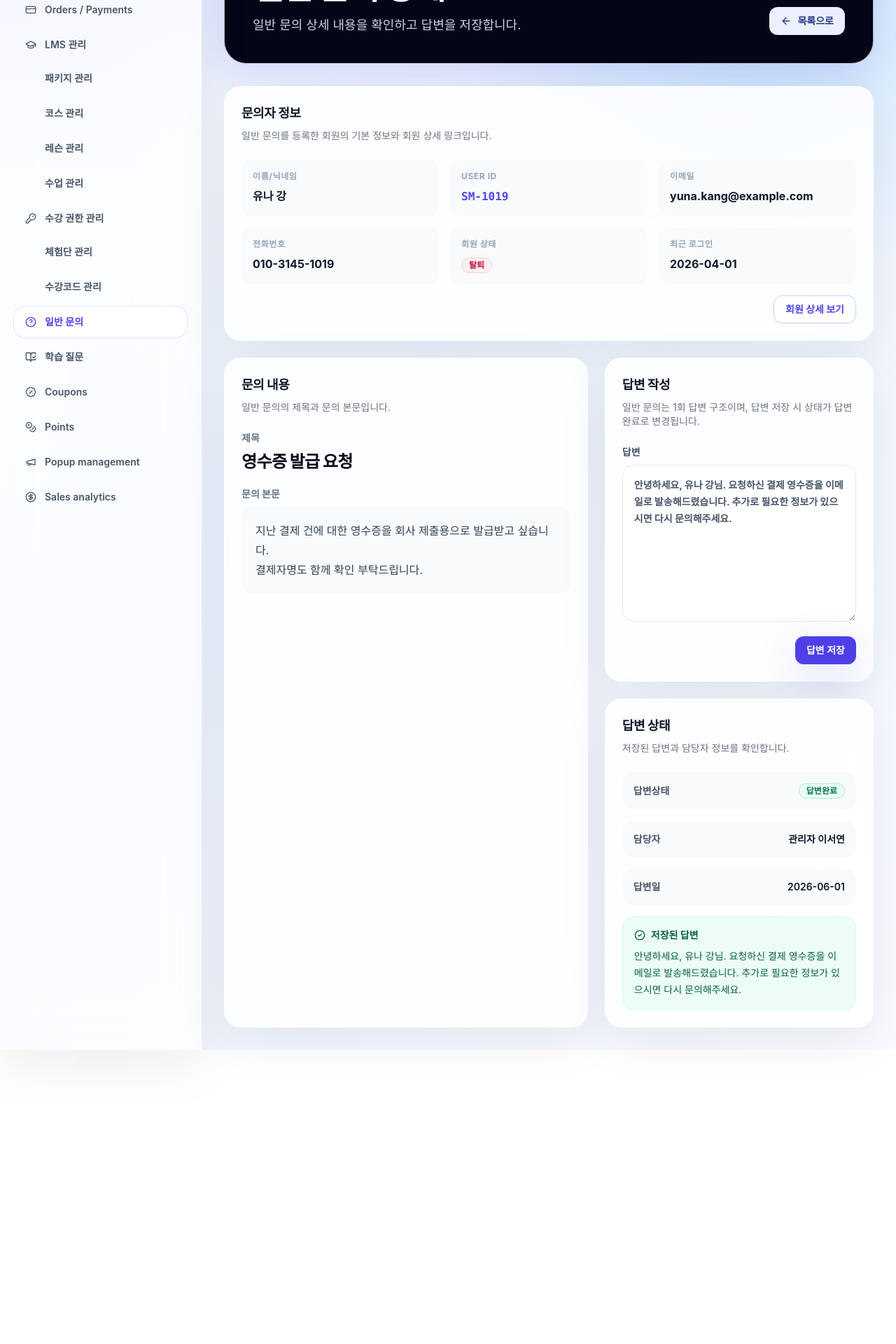
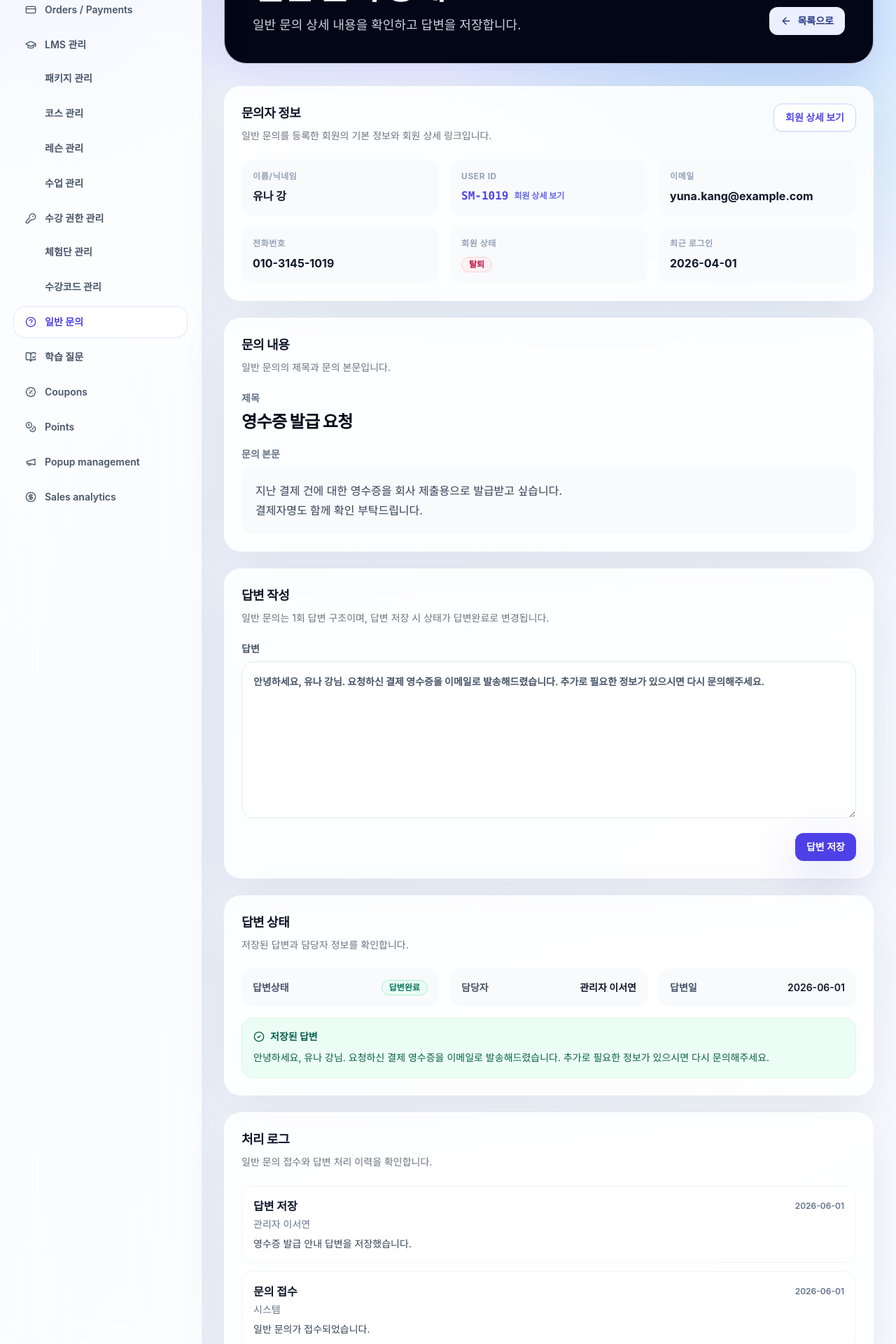
Before and after one commit to koo-2dub/studymini-admin-frontend, a Next.js app: page /inquiries/INQ-304 in a window 1280 px wide. Shown: the part 240-2160 px from the top of the page at 70% size. Before the commit the page ends 1740 px from the top, so only its background shows below. Built offline with nearby package versions, Linux system fonts and the light colour scheme.

Commit message:
Address inquiry UI review feedback

```diff
--- a/app/_components/user-info-card.tsx
+++ b/app/_components/user-info-card.tsx
@@ -33,18 +33,33 @@ export function UserInfoCard({ title, description, user }: { title: string; desc
   return (
     <Card>
       <CardHeader>
-        <CardTitle>{title}</CardTitle>
-        <CardDescription>{description}</CardDescription>
+        <div className="flex flex-col gap-3 sm:flex-row sm:items-start sm:justify-between">
+          <div>
+            <CardTitle>{title}</CardTitle>
+            <CardDescription className="mt-2">{description}</CardDescription>
+          </div>
+          <Link
+            href={`/members/${user.memberId}`}
+            className="inline-flex h-10 shrink-0 items-center justify-center rounded-xl border border-indigo-200 bg-white px-4 text-sm font-bold text-indigo-600 shadow-sm transition-colors hover:bg-indigo-50"
+          >
+            회원 상세 보기
+          </Link>
+        </div>
       </CardHeader>
-      <CardContent className="space-y-4">
+      <CardContent>
         <div className="grid gap-4 md:grid-cols-2 xl:grid-cols-3">
           <UserInfoItem label="이름/닉네임" value={<span className="whitespace-nowrap">{user.name}</span>} />
           <UserInfoItem
             label="User ID"
             value={
-              <Link href={`/members/${user.memberId}`} className="font-mono text-indigo-600 hover:underline">
-                {user.memberId}
-              </Link>
+              <div className="flex flex-wrap items-center gap-2">
+                <Link href={`/members/${user.memberId}`} className="font-mono text-indigo-600 hover:underline">
+                  {user.memberId}
+                </Link>
+                <Link href={`/members/${user.memberId}`} className="text-xs font-bold text-indigo-500 hover:underline">
+                  회원 상세 보기
+                </Link>
+              </div>
             }
           />
           <UserInfoItem label="이메일" value={<span className="break-all">{user.email}</span>} />
@@ -52,14 +67,6 @@ export function UserInfoCard({ title, description, user }: { title: string; desc
           <UserInfoItem label="회원 상태" value={<Badge variant={memberStatusVariant(user.memberStatus)}>{user.memberStatus}</Badge>} />
           <UserInfoItem label="최근 로그인" value={<span className="whitespace-nowrap">{user.lastLogin}</span>} />
         </div>
-        <div className="flex justify-end">
-          <Link
-            href={`/members/${user.memberId}`}
-            className="inline-flex h-10 items-center justify-center rounded-xl border border-indigo-200 bg-white px-4 text-sm font-bold text-indigo-600 shadow-sm transition-colors hover:bg-indigo-50"
-          >
-            회원 상세 보기
-          </Link>
-        </div>
       </CardContent>
     </Card>
   );
--- a/app/inquiries/[id]/answer-panel.tsx
+++ b/app/inquiries/[id]/answer-panel.tsx
@@ -9,12 +9,15 @@ import { Card, CardContent, CardDescription, CardHeader, CardTitle } from "@/com
 
 import { currentAdminName, type Inquiry } from "../data";
 
+type InquiryLog = Inquiry["logs"][number];
+
 export function AnswerPanel({ inquiry }: { inquiry: Inquiry }) {
   const [answer, setAnswer] = useState(inquiry.answer);
   const [savedAnswer, setSavedAnswer] = useState(inquiry.answer);
   const [status, setStatus] = useState(inquiry.status);
   const [assignee, setAssignee] = useState(inquiry.assignee);
   const [answeredAt, setAnsweredAt] = useState(inquiry.answeredAt);
+  const [logs, setLogs] = useState<InquiryLog[]>(inquiry.logs);
 
   const saveAnswer = () => {
     if (!answer.trim()) return;
@@ -22,6 +25,10 @@ export function AnswerPanel({ inquiry }: { inquiry: Inquiry }) {
     setStatus("답변완료");
     setAssignee(currentAdminName);
     setAnsweredAt("2026-06-01");
+    setLogs((previous) => [
+      { action: "답변 저장", actor: currentAdminName, at: "2026-06-01", note: "일반 문의 답변을 저장했습니다. (mock)" },
+      ...previous,
+    ]);
   };
 
   return (
@@ -53,6 +60,7 @@ export function AnswerPanel({ inquiry }: { inquiry: Inquiry }) {
           <CardDescription>저장된 답변과 담당자 정보를 확인합니다.</CardDescription>
         </CardHeader>
         <CardContent className="space-y-4 text-sm">
+          <div className="grid gap-4 md:grid-cols-3">
             <div className="flex items-center justify-between gap-3 rounded-2xl bg-slate-50 p-4">
               <span className="font-bold text-slate-600">답변상태</span>
               <Badge variant={status === "답변완료" ? "success" : "warning"}>{status}</Badge>
@@ -64,6 +72,7 @@ export function AnswerPanel({ inquiry }: { inquiry: Inquiry }) {
             <div className="flex items-center justify-between gap-3 rounded-2xl bg-slate-50 p-4">
               <span className="font-bold text-slate-600">답변일</span>
               <span className="font-semibold text-slate-900">{answeredAt}</span>
+            </div>
           </div>
           {savedAnswer ? (
             <div className="rounded-2xl border border-emerald-100 bg-emerald-50 p-4 text-emerald-800">
@@ -80,6 +89,26 @@ export function AnswerPanel({ inquiry }: { inquiry: Inquiry }) {
           )}
         </CardContent>
       </Card>
+      <Card>
+        <CardHeader>
+          <CardTitle>처리 로그</CardTitle>
+          <CardDescription>일반 문의 접수와 답변 처리 이력을 확인합니다.</CardDescription>
+        </CardHeader>
+        <CardContent>
+          <div className="space-y-3">
+            {logs.map((log, index) => (
+              <div key={`${log.action}-${log.at}-${index}`} className="rounded-2xl border border-slate-100 bg-white p-4">
+                <div className="flex flex-wrap items-center justify-between gap-2">
+                  <p className="font-bold text-slate-900">{log.action}</p>
+                  <p className="text-xs font-semibold text-slate-500">{log.at}</p>
+                </div>
+                <p className="mt-1 text-sm text-slate-500">{log.actor}</p>
+                <p className="mt-2 text-sm text-slate-700">{log.note}</p>
+              </div>
+            ))}
+          </div>
+        </CardContent>
+      </Card>
     </section>
   );
 }
--- a/app/inquiries/[id]/page.tsx
+++ b/app/inquiries/[id]/page.tsx
@@ -35,7 +35,7 @@ export default async function InquiryDetailPage({ params }: { params: Promise<{
           </Link>
         }
       />
-      <div className="mb-6">
+      <div className="space-y-6">
         <UserInfoCard
           title="문의자 정보"
           description="일반 문의를 등록한 회원의 기본 정보와 회원 상세 링크입니다."
@@ -48,8 +48,6 @@ export default async function InquiryDetailPage({ params }: { params: Promise<{
             lastLogin: inquiry.lastLogin,
           }}
         />
-      </div>
-      <div className="grid gap-6 lg:grid-cols-[1.15fr_0.85fr]">
         <Card>
           <CardHeader>
             <CardTitle>문의 내용</CardTitle>
--- a/app/inquiries/data.ts
+++ b/app/inquiries/data.ts
@@ -15,6 +15,7 @@ export type Inquiry = {
   answeredAt: string;
   content: string;
   answer: string;
+  logs: { action: string; actor: string; at: string; note: string }[];
 };
 
 export const currentAdminName = "관리자 김민준";
@@ -37,6 +38,10 @@ export const inquiries: Inquiry[] = [
       "지난 결제 건에 대한 영수증을 회사 제출용으로 발급받고 싶습니다.\n결제자명도 함께 확인 부탁드립니다.",
     answer:
       "안녕하세요, 유나 강님. 요청하신 결제 영수증을 이메일로 발송해드렸습니다. 추가로 필요한 정보가 있으시면 다시 문의해주세요.",
+    logs: [
+      { action: "답변 저장", actor: "관리자 이서연", at: "2026-06-01", note: "영수증 발급 안내 답변을 저장했습니다." },
+      { action: "문의 접수", actor: "시스템", at: "2026-06-01", note: "일반 문의가 접수되었습니다." },
+    ],
   },
   {
     id: "INQ-305",
@@ -54,6 +59,7 @@ export const inquiries: Inquiry[] = [
     content:
       "결제 후 녹화 강의 목록에 들어가면 권한이 없다는 메시지가 보입니다.\n수강 기간은 남아 있는 것으로 확인됩니다.",
     answer: "",
+    logs: [{ action: "문의 접수", actor: "시스템", at: "2026-06-01", note: "일반 문의가 접수되었습니다." }],
   },
   {
     id: "INQ-306",
@@ -71,6 +77,7 @@ export const inquiries: Inquiry[] = [
     content:
       "팀 플랜 좌석 2개를 다음 결제일부터 취소하고 싶습니다.\n남은 기간 정산 방식도 안내 부탁드립니다.",
     answer: "",
+    logs: [{ action: "문의 접수", actor: "시스템", at: "2026-05-29", note: "일반 문의가 접수되었습니다." }],
   },
   {
     id: "INQ-307",
@@ -87,5 +94,9 @@ export const inquiries: Inquiry[] = [
     answeredAt: "2026-05-28",
     content: "회원가입 인증 메일이 도착하지 않아 로그인을 완료하지 못하고 있습니다. 인증 메일 재발송을 요청드립니다.",
     answer: "안녕하세요, 민서 박님. 인증 메일을 재발송했습니다. 스팸함도 함께 확인 부탁드립니다.",
+    logs: [
+      { action: "답변 저장", actor: "관리자 박하린", at: "2026-05-28", note: "인증 메일 재발송 안내 답변을 저장했습니다." },
+      { action: "문의 접수", actor: "시스템", at: "2026-05-28", note: "일반 문의가 접수되었습니다." },
+    ],
   },
 ];
--- a/app/inquiries/inquiries-dashboard.tsx
+++ b/app/inquiries/inquiries-dashboard.tsx
@@ -170,7 +170,7 @@ export function InquiriesDashboard() {
                 <TableRow
                   key={inquiry.id}
                   tabIndex={0}
-                  className="cursor-pointer"
+                  className="cursor-pointer hover:bg-indigo-50/60 focus-visible:bg-indigo-50 focus-visible:outline-none"
                   onClick={() => openDetail(inquiry)}
                   onKeyDown={(event) => {
                     if (event.key === "Enter" || event.key === " ") {
--- a/app/lesson-questions/[id]/page.tsx
+++ b/app/lesson-questions/[id]/page.tsx
@@ -95,19 +95,19 @@ export default function LessonQuestionDetailPage() {
   const approve = () => {
     setVisibilityStatus("승인됨");
     addLog("승인 처리", "승인 대기 질문을 공개 승인했습니다. (mock)");
-    setToast("학습 문의가 승인되었습니다. 이제 답변 작성이 가능합니다. (mock)");
+    setToast("학습 질문이 승인되었습니다. 이제 답변 작성이 가능합니다. (mock)");
   };
 
   const moveToTrash = () => {
     setVisibilityStatus("휴지통");
-    addLog("휴지통 이동", "학습 문의를 휴지통으로 이동했습니다. (mock)");
-    setToast("학습 문의를 휴지통으로 이동했습니다. (mock)");
+    addLog("휴지통 이동", "학습 질문을 휴지통으로 이동했습니다. (mock)");
+    setToast("학습 질문을 휴지통으로 이동했습니다. (mock)");
   };
 
   const restore = () => {
     setVisibilityStatus("승인됨");
-    addLog("복구", "휴지통에서 일반 학습 문의 목록으로 복구했습니다. (mock)");
-    setToast("학습 문의를 복구했습니다. (mock)");
+    addLog("복구", "휴지통에서 일반 학습 질문 목록으로 복구했습니다. (mock)");
+    setToast("학습 질문을 복구했습니다. (mock)");
   };
 
   const permanentlyDelete = () => {
@@ -129,15 +129,15 @@ export default function LessonQuestionDetailPage() {
     <div className="space-y-6">
       <Link href="/lesson-questions" className="inline-flex items-center gap-2 text-sm font-bold text-indigo-600 hover:underline">
         <ArrowLeft className="h-4 w-4" />
-        학습 문의 목록으로
+        학습 질문 목록으로
       </Link>
 
       <section className="rounded-[2rem] border border-white/70 bg-slate-950 p-8 text-white shadow-glow">
         <div className="flex flex-col gap-5 lg:flex-row lg:items-end lg:justify-between">
           <div>
-            <p className="text-sm font-bold uppercase tracking-[0.3em] text-indigo-200"># 학습 문의 상세</p>
-            <h1 className="mt-3 text-3xl font-black tracking-tight md:text-4xl">{question.questionPreview}</h1>
-            <p className="mt-4 max-w-3xl text-slate-300">승인, 공개, 답변, 휴지통 처리를 상세 화면에서 진행합니다.</p>
+            <p className="text-sm font-bold uppercase tracking-[0.3em] text-indigo-200"># 학습 질문</p>
+            <h1 className="mt-3 text-3xl font-black tracking-tight md:text-4xl">학습 질문 상세</h1>
+            <p className="mt-4 max-w-3xl text-slate-300">질문자 정보, 질문 내용, 답변 및 처리 이력을 상세 화면에서 확인합니다.</p>
           </div>
           <div className="flex flex-wrap gap-2">
             <Badge variant={badgeVariant(visibilityStatus)}>{visibilityStatus}</Badge>
@@ -163,8 +163,12 @@ export default function LessonQuestionDetailPage() {
             }}
           />
 
-          <Section title="질문 내용" description="학습 질문이 등록된 강의와 질문 본문입니다.">
+          <Section title="질문 내용" description="학습 질문 제목, 강의 정보, 질문 본문입니다.">
             <div className="rounded-2xl border border-slate-100 bg-white p-5">
+              <p className="text-sm font-bold text-slate-500">질문 제목</p>
+              <p className="mt-2 text-2xl font-black tracking-tight text-slate-950">{question.questionPreview}</p>
+            </div>
+            <div className="mt-4 rounded-2xl border border-slate-100 bg-white p-5">
               <p className="text-sm font-bold text-slate-500">강의 정보</p>
               <div className="mt-2 flex flex-wrap items-center justify-between gap-3">
                 <p className="text-lg font-black text-slate-950">{question.courseLevel} / {question.lessonDay} - {question.lectureTitle}</p>
--- a/app/lesson-questions/page.tsx
+++ b/app/lesson-questions/page.tsx
@@ -186,14 +186,20 @@ function LessonQuestionTable({ questions, onRowClick }: { questions: LessonQuest
           </TableHeader>
           <TableBody>
             {questions.map((question) => (
-              <TableRow key={question.id} className="cursor-pointer" onClick={() => onRowClick(question)}>
+              <TableRow
+                key={question.id}
+                tabIndex={0}
+                className="cursor-pointer hover:bg-indigo-50/60 focus-visible:bg-indigo-50 focus-visible:outline-none"
+                onClick={() => onRowClick(question)}
+                onKeyDown={(event) => {
+                  if (event.key === "Enter" || event.key === " ") {
+                    event.preventDefault();
+                    onRowClick(question);
+                  }
+                }}
+              >
                 <TableCell className="whitespace-nowrap">
-                  <button
-                    className="text-left font-bold text-indigo-600 hover:underline"
-                    onClick={(event) => event.stopPropagation()}
-                  >
-                    {question.userName}
-                  </button>
+                  <span className="font-bold text-indigo-600">{question.userName}</span>
                 </TableCell>
                 <TableCell className="whitespace-nowrap">{question.language}</TableCell>
                 <TableCell className="min-w-64">
```
Lines whose indentation alone changed are shown as unchanged.
